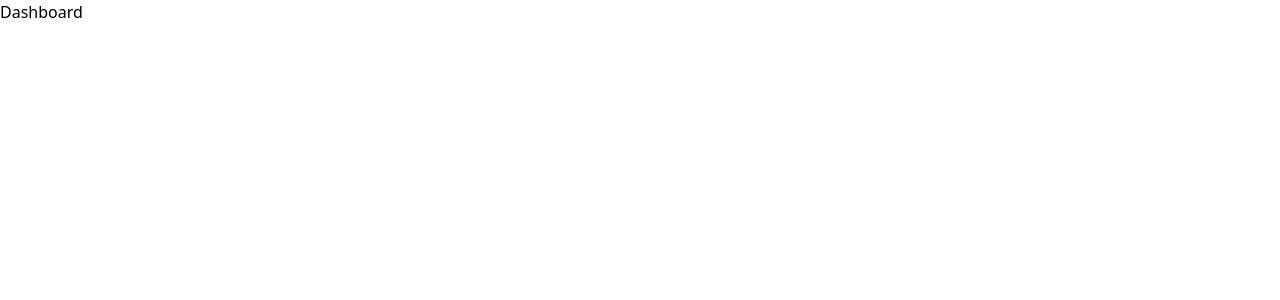
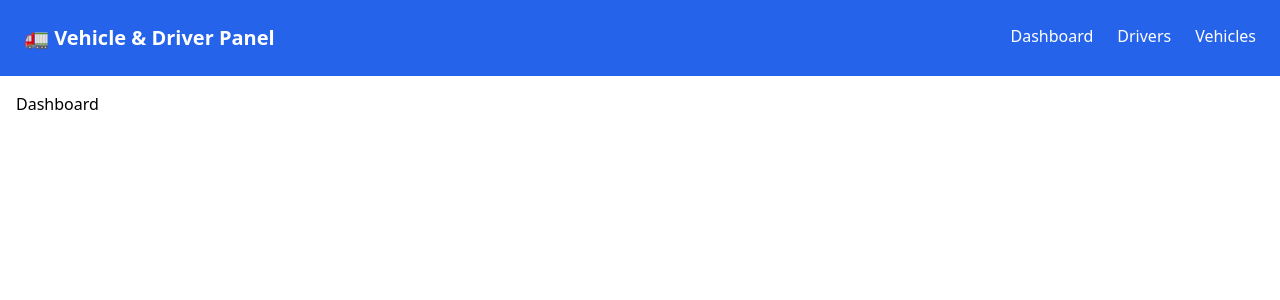
Before and after one commit to murat7001/vehicle-driver-tracking, a React (Create React App) app in the folder frontend/: page / in a window 1280 px wide. Shown: the top 300 px of the page. Built offline with nearby package versions, Linux system fonts and the light colour scheme.

Commit message:
Include Navbar component

```diff
--- a/frontend/src/App.js
+++ b/frontend/src/App.js
@@ -2,14 +2,22 @@ import { Routes, Route } from "react-router-dom";
 import { Dashboard } from "./pages/Dashboard";
 import { Vehicles } from "./pages/Vehicles";
 import { Drivers } from "./pages/Drivers";
+import { Navbar } from "./components/Navbar";
+
+
 
 function App() {
   return (
-    <Routes>
-      <Route path="/" element={<Dashboard />} />
-      <Route path="/vehicles" element={<Vehicles />} />
-      <Route path="/drivers" element={<Drivers />} />
-    </Routes>
+    <div className="min-h-screen flex flex-col">
+      <Navbar />
+      <main className="flex-1 p-4">
+        <Routes>
+          <Route path="/" element={<Dashboard />} />
+          <Route path="/drivers" element={<Drivers />} />
+          <Route path="/vehicles" element={<Vehicles />} />
+        </Routes>
+      </main>
+    </div>
   );
 }
 
--- /dev/null
+++ b/frontend/src/components/Navbar.js
@@ -0,0 +1,29 @@
+import React from 'react'
+import { Link } from 'react-router-dom';
+
+export const Navbar = () => {
+    const navItems = [
+        { name: "Dashboard", path: "/" },
+        { name: "Drivers", path: "/drivers" },
+        { name: "Vehicles", path: "/vehicles" }
+    ];
+
+    return (
+        <nav className='bg-blue-600 px-6 py-6 text-white '>
+            <div className='flex justify-between '>
+                <h1 className="text-xl font-bold">🚛 Vehicle & Driver Panel</h1>
+                <ul className='flex gap-6'>
+                    {
+                        navItems.map((item) => (
+                            <li key={item.name}>
+                                <Link to={item.path}>
+                                    {item.name}
+                                </Link>
+                            </li>
+                        ))
+                    }
+                </ul>
+            </div>
+        </nav>
+    )
+}
```
